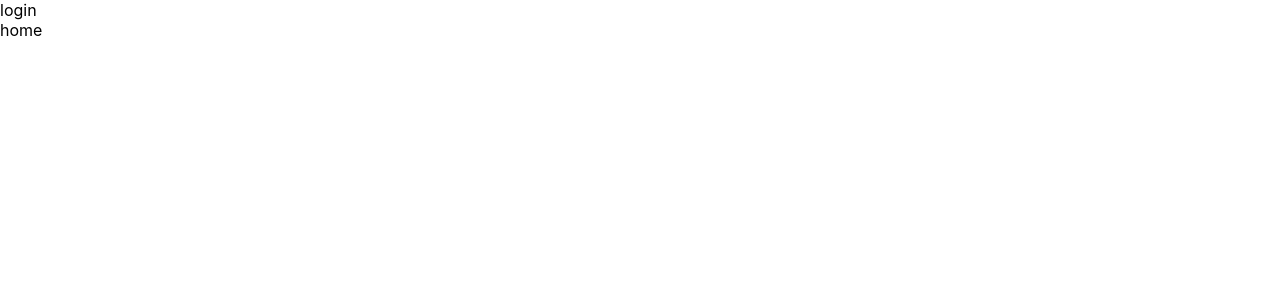
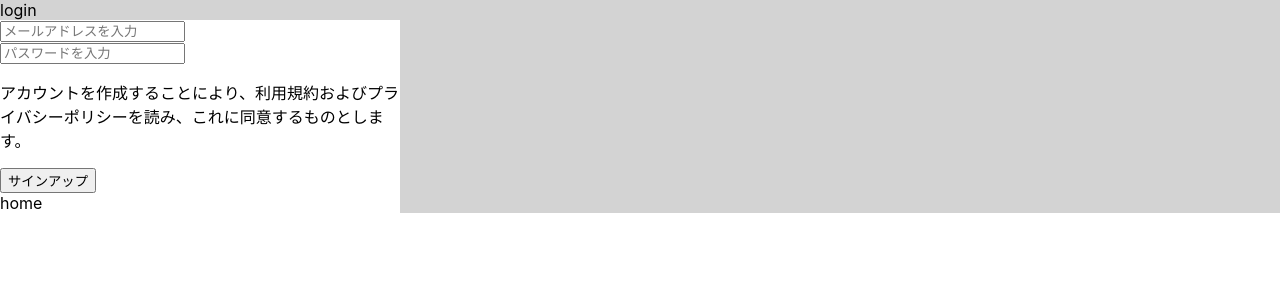
Before and after one commit to richardimaoka/trello-clone-old, a Next.js app in the folder next/: page /login in a window 1280 px wide. Shown: the top 300 px of the page. Built offline with nearby package versions, Linux system fonts and the light colour scheme.

Commit message:
create user

```diff
--- a/next/components/FirebaseContext.tsx
+++ b/next/components/FirebaseContext.tsx
@@ -1,6 +1,6 @@
 // Import the functions you need from the SDKs you need
 import { FirebaseApp, initializeApp } from "firebase/app";
-import { Auth, getAuth } from "firebase/auth";
+import { Auth, connectAuthEmulator, getAuth } from "firebase/auth";
 
 import React from "react";
 
@@ -22,6 +22,9 @@ export const app = initializeApp(firebaseConfig);
 // Initialize Firebase Authentication and get a reference to the service
 export const auth = getAuth(app);
 
+connectAuthEmulator(auth, "http://localhost:9099");
+console.log("connected to the auth emulator");
+
 export interface FireabaseSettings {
   app: FirebaseApp;
   auth: Auth;
--- a/next/pages/login.tsx
+++ b/next/pages/login.tsx
@@ -1,10 +1,61 @@
+import { createUserWithEmailAndPassword } from "firebase/auth";
 import Link from "next/link";
+import { useContext, useState } from "react";
+import { FirebaseContext } from "../components/FirebaseContext";
 
 const login = () => {
+  const { auth } = useContext(FirebaseContext);
+  const [email, setEmail] = useState("");
+  const [password, setPassword] = useState("");
+
+  const createUser = () => {
+    createUserWithEmailAndPassword(auth, email, password)
+      .then((userCredential) => {
+        // Signed in
+        const user = userCredential.user;
+        console.log("user crated:", user);
+      })
+      .catch((error) => {
+        const errorCode = error.code;
+        const errorMessage = error.message;
+        console.log("error: ", error);
+        console.log(auth);
+        // ..
+      });
+  };
+
   return (
-    <div>
+    <div style={{ backgroundColor: "lightgray" }}>
       <div>login</div>
-      <Link href="/">home</Link>
+      <div style={{ backgroundColor: "white", maxWidth: "400px" }}>
+        <form>
+          <div>
+            <input
+              placeholder="メールアドレスを入力"
+              value={email}
+              onChange={(e) => setEmail(e.target.value)}
+            />
+          </div>
+          <div>
+            <input
+              type="password"
+              placeholder="パスワードを入力"
+              value={password}
+              onChange={(e) => setPassword(e.target.value)}
+            />
+          </div>
+          <p>
+            アカウントを作成することにより、
+            <Link href="https://google.com">利用規約</Link>および
+            <Link href="https://google.com">プライバシーポリシー</Link>
+            を読み、これに同意するものとします。
+          </p>
+          <button type="button" onClick={createUser}>
+            サインアップ
+          </button>
+        </form>
+        <Link href="/">home</Link>
+      </div>
     </div>
   );
 };
```
